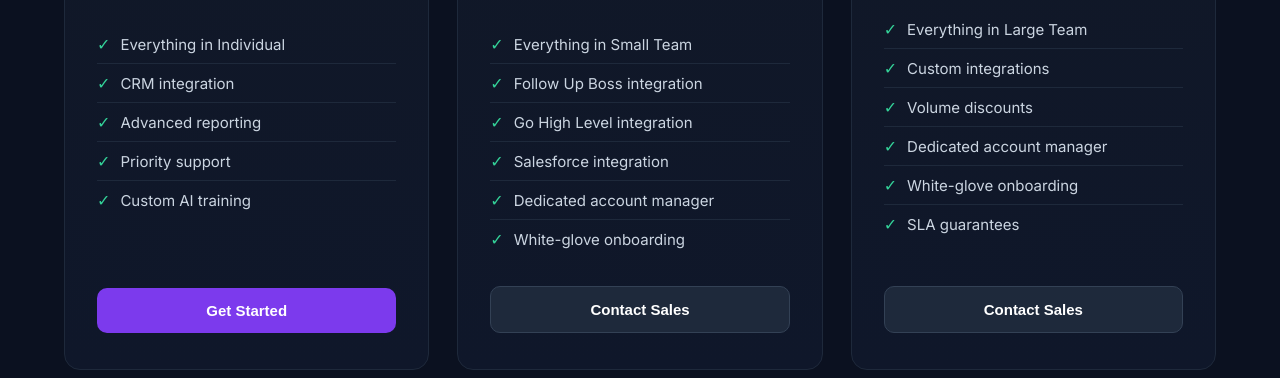
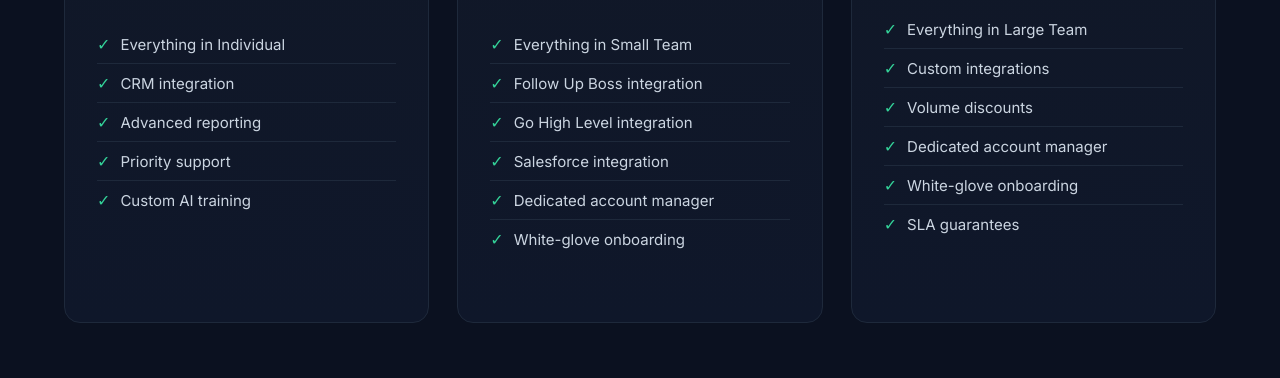
Before and after one commit to adickelman/structurely-pricing, a plain HTML site: page index.html in a window 1280 px wide. Shown: the part 572-950 px from the top of the page. Drawn offline with Linux system fonts and the light colour scheme.

Commit message:
Remove call-to-action buttons from pricing cards

```diff
--- a/index.html
+++ b/index.html
@@ -313,7 +313,6 @@
           <li><span class="check">✓</span> Priority support</li>
           <li><span class="check">✓</span> Custom AI training</li>
         </ul>
-        <button class="btn btn-primary">Get Started</button>
       </div>
 
       <!-- Large Team -->
@@ -336,7 +335,6 @@
           <li><span class="check">✓</span> Dedicated account manager</li>
           <li><span class="check">✓</span> White-glove onboarding</li>
         </ul>
-        <button class="btn btn-outline">Contact Sales</button>
       </div>
 
       <!-- Enterprise -->
@@ -358,7 +356,6 @@
           <li><span class="check">✓</span> White-glove onboarding</li>
           <li><span class="check">✓</span> SLA guarantees</li>
         </ul>
-        <button class="btn btn-outline">Contact Sales</button>
       </div>
 
     </div>
```
